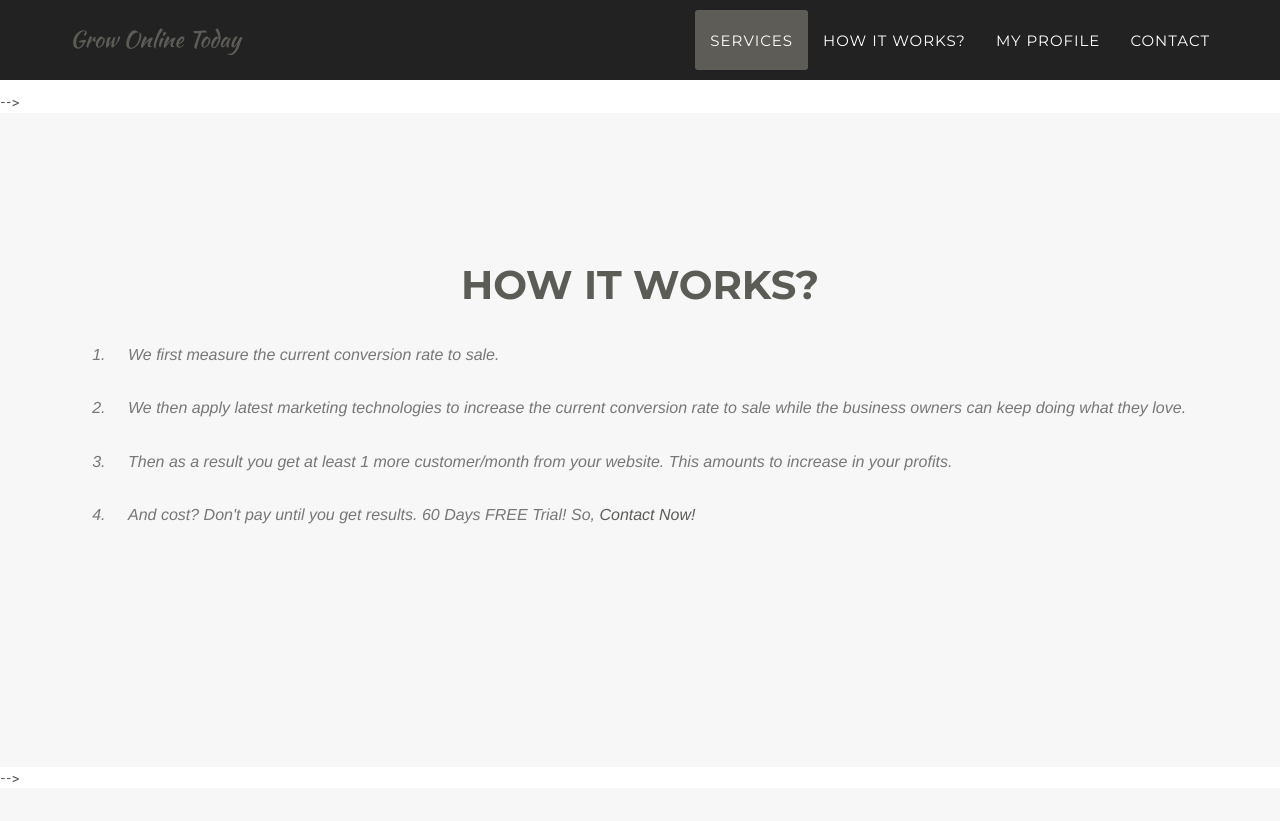
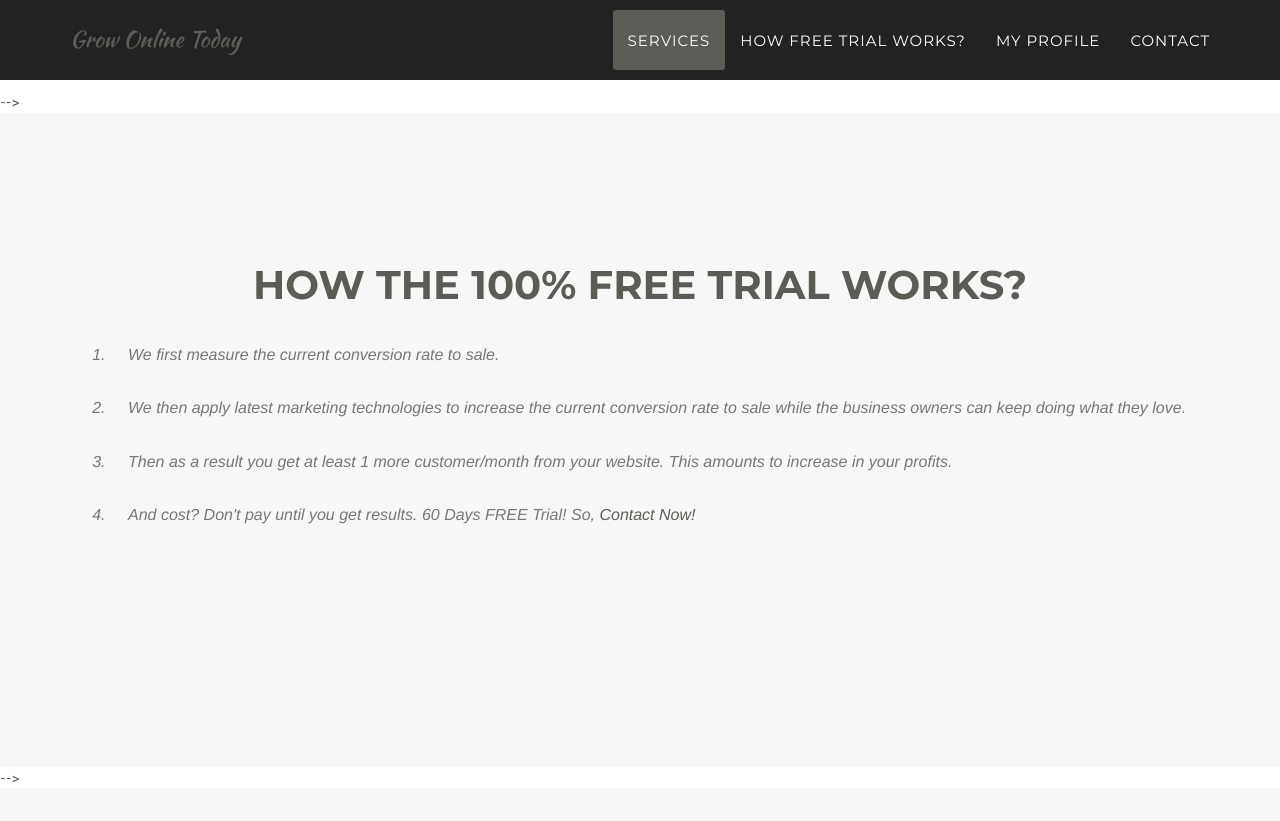
Before and after one commit to sanjitchak/growonlinetoday, a Jekyll site: the page built from index.html, in a window 1280 px wide and 900 px high, scrolled down 1403 px. Shown: the top 821 px of the window. Built offline with Jekyll 4.4.1, drawn with Linux system fonts in a browser that asks for light colours; some web fonts are replaced; comment, search, counter and statistics services are not loaded.

Commit message:
changed trial

```diff
--- a/_includes/header.html
+++ b/_includes/header.html
@@ -27,7 +27,7 @@
           <a class="page-scroll" href="#services">Services</a>
         </li>
         <li>
-          <a class="page-scroll" href="#howItWorks">How it works?</a>
+          <a class="page-scroll" href="#howItWorks">How free TRIAL works?</a>
         </li>
         <!-- <li>
           <a class="page-scroll" href="#about">About</a>
--- a/_includes/how_it_works.html
+++ b/_includes/how_it_works.html
@@ -3,7 +3,7 @@
   <div class="container">
     <div class="row">
       <div class="col-lg-12 text-center">
-        <h2 class="section-heading">How it works?</h2>
+        <h2 class="section-heading">How the 100% free TRIAL works?</h2>
         <h3 class="section-subheading text-muted">
           <ol>
             <li style=" text-align: left;padding: 18px;">
```
